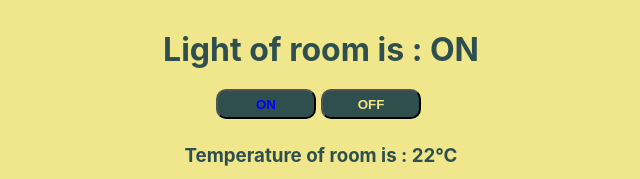
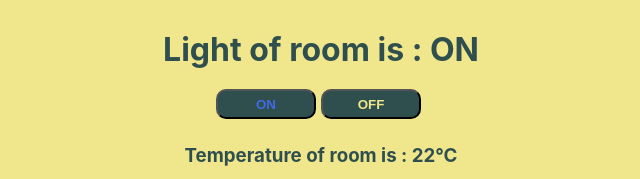
Before and after one commit to samadakram/Bootcamp2020-Class-, a React (Create React App) app: page / in a window 1280 px wide. Shown: the top 179 px of the page, without its empty margins (319-959 px from the left). Built offline with nearby package versions, Linux system fonts and the light colour scheme.

Commit message:
Update App.css
changed button active color from blue to royalblue

```diff
--- a/src/App.css
+++ b/src/App.css
@@ -44,5 +44,5 @@ button{
   color: #2F4F4F;
 }
 .active-button{
-  color: blue;
+  color: royalblue;
 }
```
